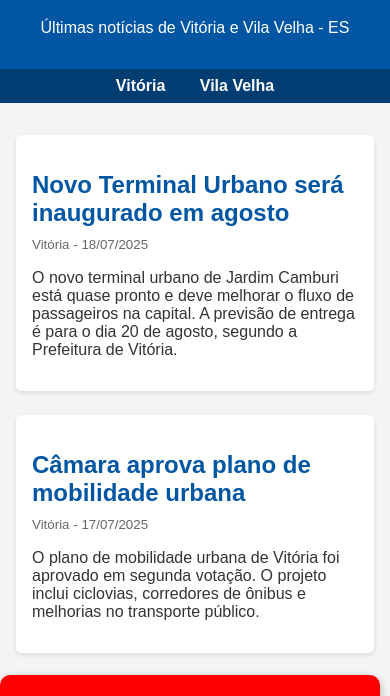
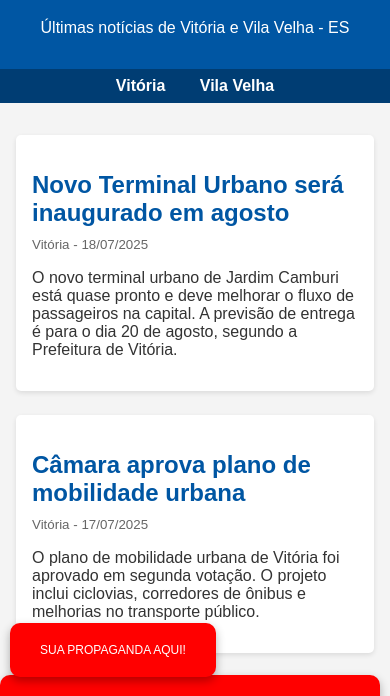
Before and after one commit to victorxx/vitoriavilavelhaesgit, a plain HTML site: page index.html in a window 390 px wide. Shown: the part 77-773 px from the top of the page. Drawn offline with Linux system fonts and the light colour scheme.

Commit message:
Update index.html

```diff
--- a/index.html
+++ b/index.html
@@ -12,28 +12,33 @@
   background-color: #f4f4f4;
   color: #333;
 }
+
 header {
   background-color: #0056a3;
   color: white;
   text-align: center;
   padding: 1rem;
 }
+
 nav {
   background-color: #003d73;
   text-align: center;
   padding: 0.5rem;
 }
+
 nav a {
   color: white;
   margin: 0 15px;
   text-decoration: none;
   font-weight: bold;
 }
+
 .container {
   max-width: 1000px;
   margin: 2rem auto;
   padding: 0 1rem;
 }
+
 .noticia {
   background-color: white;
   padding: 1rem;
@@ -41,13 +46,16 @@
   border-radius: 5px;
   box-shadow: 0 2px 5px rgba(0,0,0,0.1);
 }
+
 .noticia h2 {
   color: #0056a3;
   margin-bottom: 0.5rem;
 }
+
 .noticia small {
   color: #666;
 }
+
 footer {
   background-color: #003d73;
   color: white;
@@ -56,6 +64,7 @@
   margin-top: 2rem;
 }
 
+/* Anúncio fixo 1 */
 #ads {
   position: fixed;
   bottom: 20px;
@@ -68,24 +77,14 @@
   font-size: 14px;
   max-width: 250px;
   z-index: 1000;
-  transform: scale(1.1); /* Corrigido: ponto e vírgula */
+  transform: scale(1.1);
   transition: transform 0.3s ease-in-out;
 }
 
-/* 📱 Estilo responsivo para dispositivos com largura de até 600px */
-@media (max-width: 600px) {
-  #ads {
-    right: 10px;
-    bottom: 10px;
-    padding: 20px 30px;
-    font-size: 12px;
-    max-width: 90%;
-    transform: scale(1); /* Remove o zoom no mobile */
-  }
-}
+/* Anúncio fixo 2 */
 #ads2 {
   position: fixed;
-  bottom: 20px;
+  bottom: 100px; /* Distância do rodapé para não colidir com o #ads */
   left: 20px;
   background-color: red;
   color: #fff;
@@ -95,22 +94,30 @@
   font-size: 14px;
   max-width: 250px;
   z-index: 1000;
-  transform: scale(1.1); /* Corrigido: ponto e vírgula */
+  transform: scale(1.1);
   transition: transform 0.3s ease-in-out;
 }
 
-/* 📱 Estilo responsivo para dispositivos com largura de até 600px */
+/* Estilo responsivo para mobile */
 @media (max-width: 600px) {
-  #ads2 {
-    left: 10px;
+  #ads {
+    right: 10px;
     bottom: 10px;
     padding: 20px 30px;
     font-size: 12px;
     max-width: 90%;
-    transform: scale(1); /* Remove o zoom no mobile */
+    transform: scale(1);
+  }
+
+  #ads2 {
+    left: 10px;
+    bottom: 90px; /* Mantém afastado do #ads mesmo em mobile */
+    padding: 20px 30px;
+    font-size: 12px;
+    max-width: 90%;
+    transform: scale(1);
   }
 }
-
 
 
   </style>
```
Lines whose indentation alone changed are shown as unchanged.
